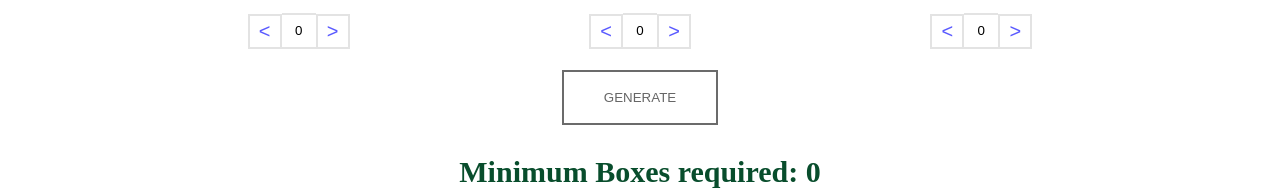
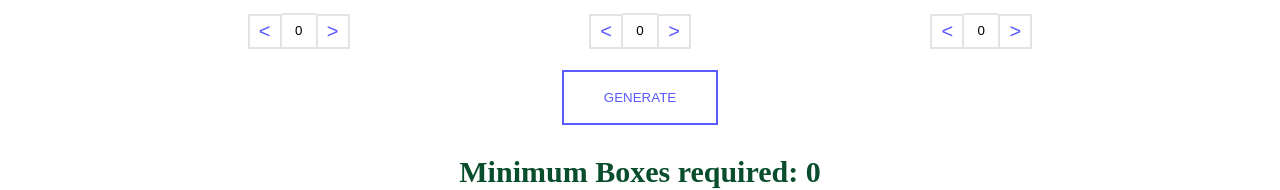
Before and after one commit to anhduc109/slurp-box-packing-generator, a React (Create React App) app: page / in a window 1280 px wide. In both pictures the pointer is over the button "GENERATE". Shown: the part 386-576 px from the top of the page. Built offline with nearby package versions, Linux system fonts and the light colour scheme; a web font is replaced by a local one.

Commit message:
add console.clear()

```diff
--- a/src/App.css
+++ b/src/App.css
@@ -146,6 +146,12 @@ input::-webkit-inner-spin-button {
   background: white;
 }
 
+.submit-btn:hover {
+  transition: 0.3s ease;
+  color: #5a5aff;
+  border-color: #5a5aff;
+}
+
 .result-text {
   color: #084d2c;
   font-size: 30px;
--- a/src/algorithm/Packer.js
+++ b/src/algorithm/Packer.js
@@ -104,6 +104,7 @@ export default class Packer {
   }
 
   report() {
+    console.clear();
     console.log("/////////////////////////////////////////////////////////");
     console.log("//////////////////////Report starts//////////////////////");
     console.log("/////////////////////////////////////////////////////////");
```
